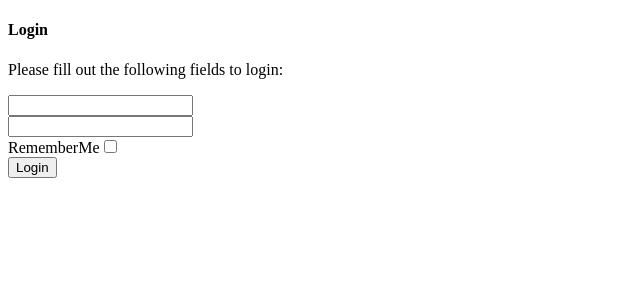
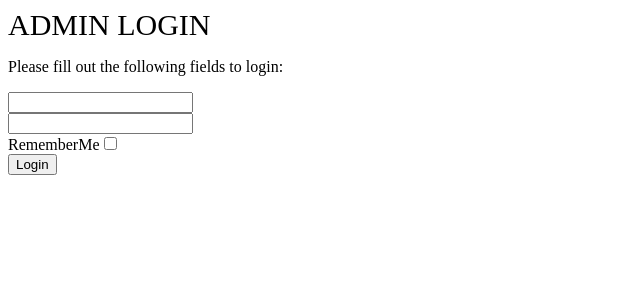
Before and after one commit to bayusuwarninghadi/yii2-company, a Yii app: template backend/views/site/login.php in a window 1280 px wide. Shown: the top 300 px of the page, without its empty margins (0-640 px from the left). Run offline with PHP 8.4 and a stand-in for Yii, Linux system fonts and the light colour scheme; the template is opened without the code that fills it, so the values that code supplies are empty; form fields are guessed from the names that the template uses; some libraries are stand-ins or nearby versions.

Commit message:
Login Improvement

```diff
--- a/backend/views/site/login.php
+++ b/backend/views/site/login.php
@@ -6,20 +6,18 @@ use yii\bootstrap\ActiveForm;
 /* @var $form yii\bootstrap\ActiveForm */
 /* @var $model \common\models\LoginForm */
 
-$this->title = 'Login';
+$this->title = 'ADMIN LOGIN';
 ?>
 <div class="site-login">
-    <div class="panel panel-red">
+    <div class="text-center text-danger" style="font-size: 30px; margin: 0 0 10px"><?= Html::encode($this->title) ?></div>
+    <div class="panel panel-danger">
         <div class="panel-heading">
-            <div class="panel-header"><h4><?= Html::encode($this->title) ?></h4></div>
-        </div>
-        <div class="panel-body">
             <div class="row">
                 <div class="col-sm-4 text-center">
                     <div class="form-group">
-                        <i class="fa fa-lock fa-4x text-danger"></i>
+                        <i class="fa fa-lock fa-5x text-danger"></i>
                     </div>
-                    <p class="text-muted">Please fill out the following fields to login:</p>
+                    <p>Please fill out the following fields to login:</p>
                 </div>
                 <div class="col-sm-8">
                     <?php $form = ActiveForm::begin(['id' => 'login-form']); ?>
--- a/console/migrations/m130524_201442_init.php
+++ b/console/migrations/m130524_201442_init.php
@@ -20,8 +20,8 @@ class m130524_201442_init extends Migration
             'password_hash' => Schema::TYPE_STRING . ' NOT NULL',
             'password_reset_token' => Schema::TYPE_STRING,
             'email' => Schema::TYPE_STRING . ' NOT NULL',
-
             'status' => Schema::TYPE_SMALLINT . ' NOT NULL DEFAULT 10',
+            'role' => Schema::TYPE_SMALLINT . ' NOT NULL DEFAULT 3',
             'created_at' => Schema::TYPE_INTEGER . ' NOT NULL',
             'updated_at' => Schema::TYPE_INTEGER . ' NOT NULL',
         ], $tableOptions);
```
Also changed, not shown: backend/web/css/site.css (+7 -0 lines).
